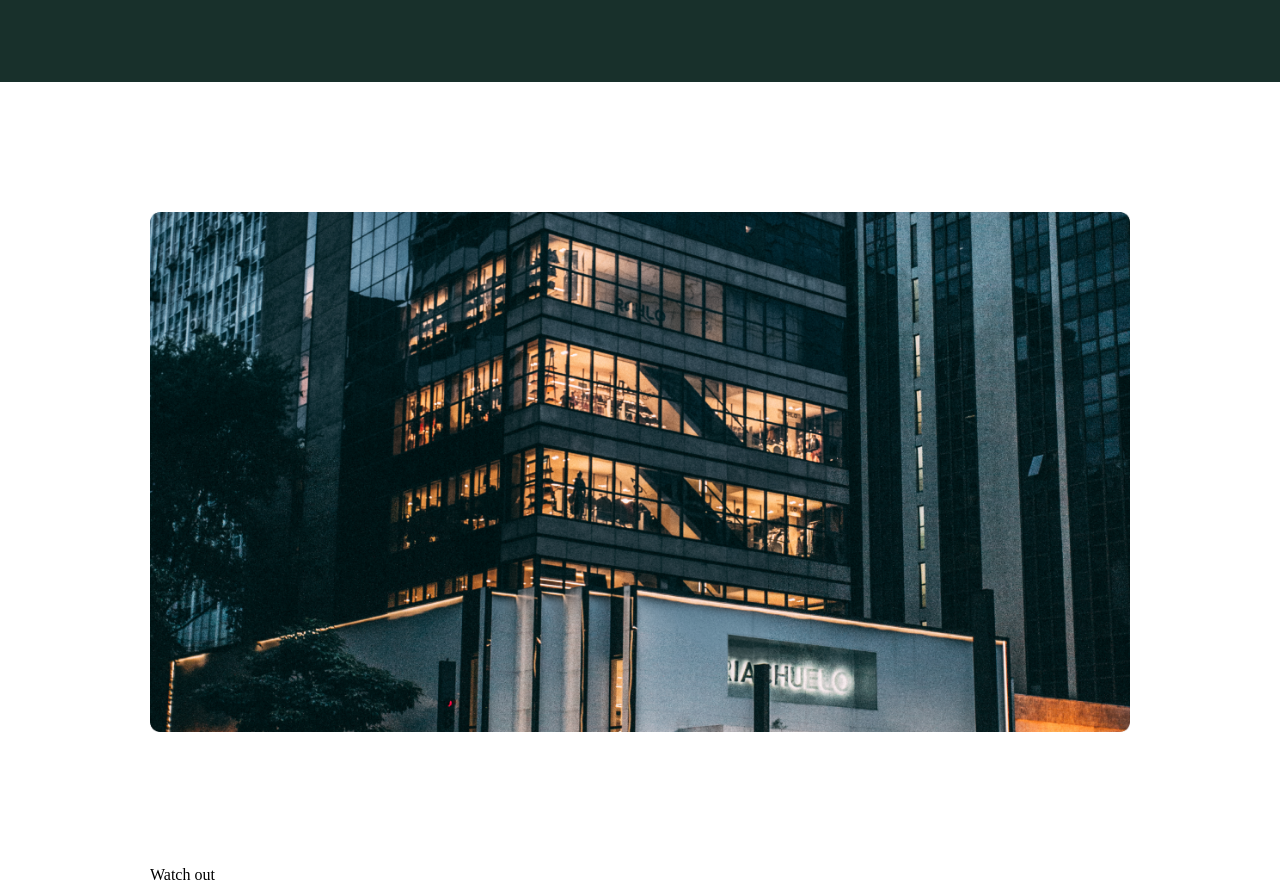
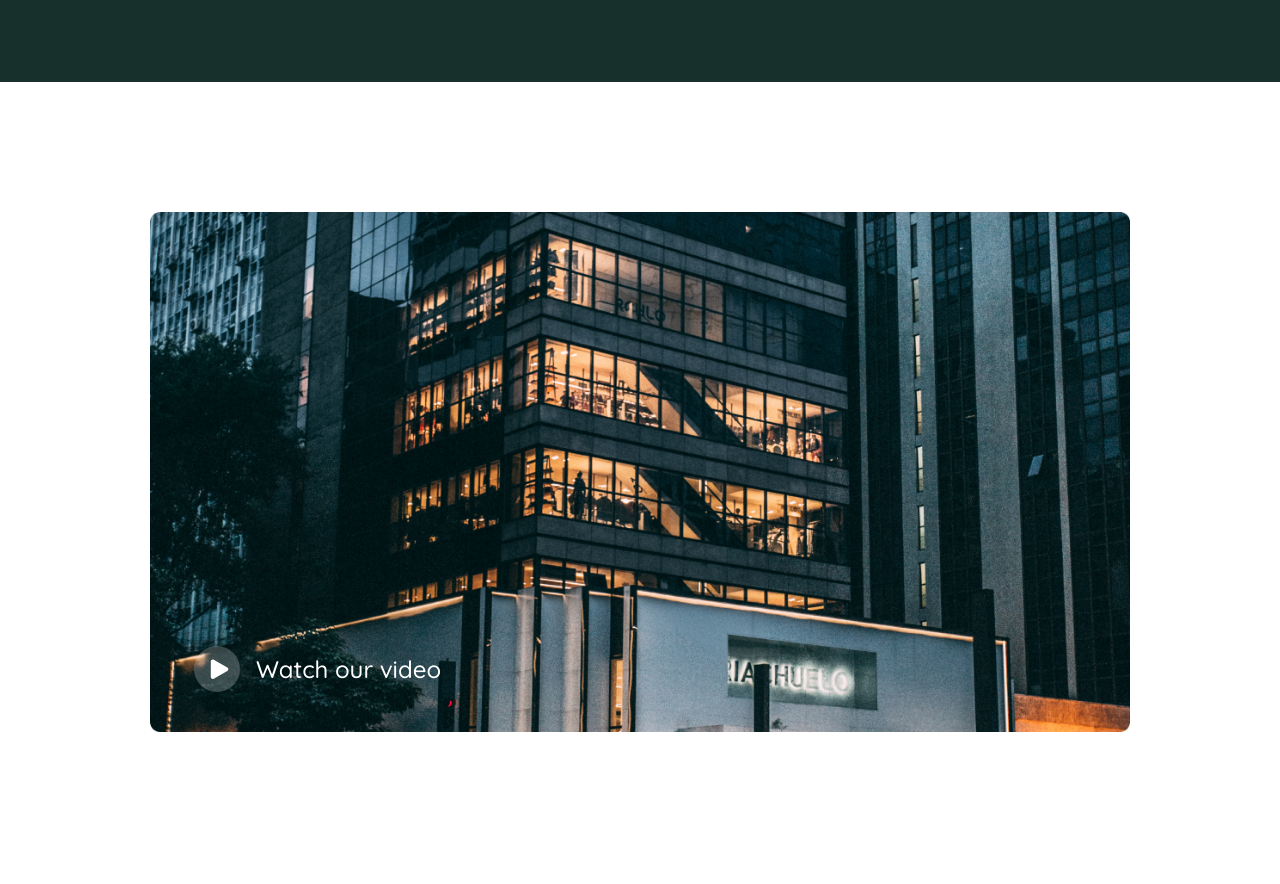
Before and after one commit to gorvelg/wr312-exo1, a plain HTML site: page index.html in a window 1280 px wide. Shown: the part 2767-3651 px from the top of the page. Drawn offline with Linux system fonts and the light colour scheme.

Commit message:
bem-test

```diff
--- a/index.html
+++ b/index.html
@@ -77,9 +77,12 @@
     </div>
     </section>
     <section class="third-row">
-      <div>
-        <img src="images/img_4.png" alt="batiment" />
-        <div>Watch out</div>
+      <div class="third-row__img-box">
+        <img class="third-row__img-box_img" src="images/img_4.png" alt="batiment" />
+        <div class="play-box">
+          <img class="play-box_img" src="images/play.svg" alt="bouton play">
+          <span class="play-box_btn">Watch our video</span>
+        </div>
       </div>
     </section>
   </body>
--- a/style.css
+++ b/style.css
@@ -140,7 +140,30 @@ section {
     padding: 28px;
 }
 
-.third-row img {
+
+.third-row__img-box {
+    position: relative;
+    margin: 130px 0;
+}
+.third-row__img-box_img {
  width: 100%;
- margin: 130px 0;
 }
+.play-box {
+    position: absolute;
+    bottom: 44px;
+    left: 44px;
+    display: flex;
+    align-items: center;
+}
+
+.play-box_img {
+    width: 46px;
+    margin-right: 16px;
+}
+
+.play-box_btn {
+    font-size: 24px;
+    font-family: Quicksand;
+    color: white;
+    font-weight: 500;
+}
```
Also changed, not shown: images/play.svg (added), 1 other file.
